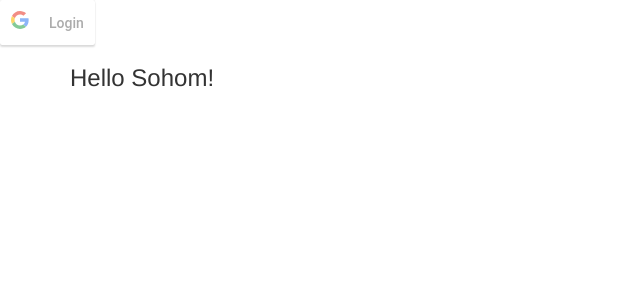
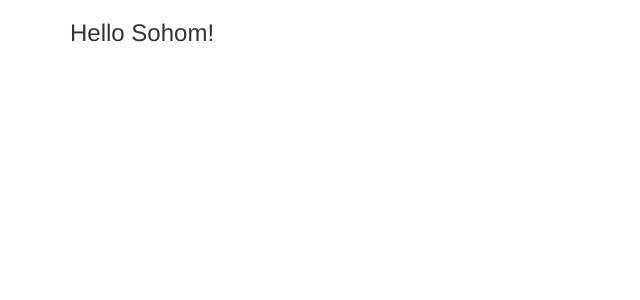
Before and after one commit to sohombhattacharya/Borrowit, a React app: page / in a window 1280 px wide. Shown: the top 300 px of the page, without its empty margins (0-640 px from the left). Built offline with nearby package versions, Linux system fonts and the light colour scheme.

Commit message:
removed gmail login code

```diff
--- a/src/App.jsx
+++ b/src/App.jsx
@@ -2,20 +2,4 @@ import React from 'react';
 import ReactDOM from 'react-dom';
 import App from './components/App';
 
-ReactDOM.render(<App name={"Sohom!"}/>, document.getElementById('app'));
-                import { GoogleLogin } from 'react-google-login';
-
-
-const responseGoogle = (response) => {
-  console.log(response);
-}
-
-ReactDOM.render(
-  <GoogleLogin
-    clientId="658977310896-knrl3gka66fldh83dao2rhgbblmd4un9.apps.googleusercontent.com"
-    buttonText="Login"
-    onSuccess={responseGoogle}
-    onFailure={responseGoogle}
-  />,
-  document.getElementById('googleButton')
-);
+ReactDOM.render(<App name="Sohom!"/>, document.getElementById('app'));
```
